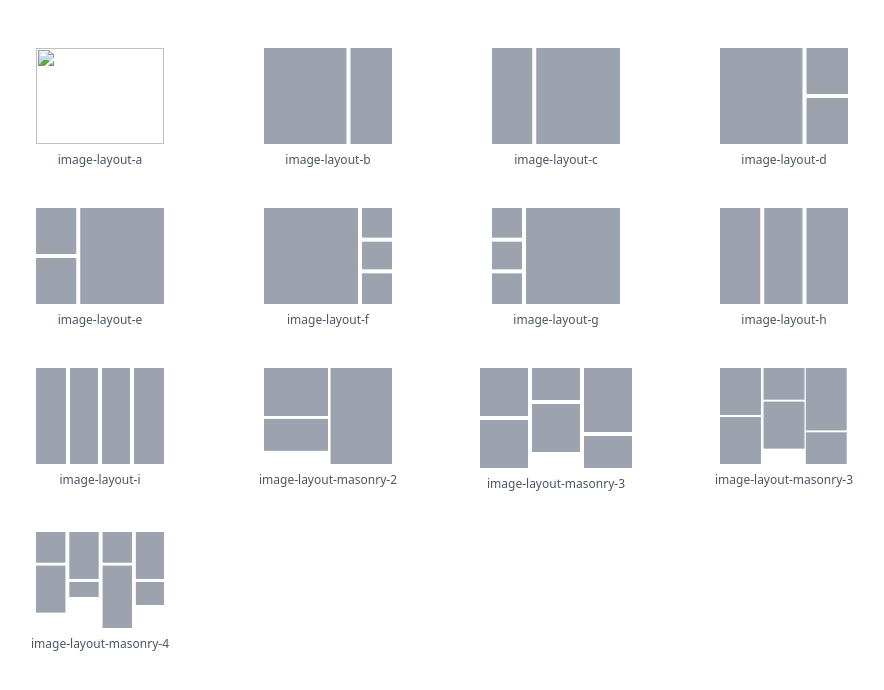
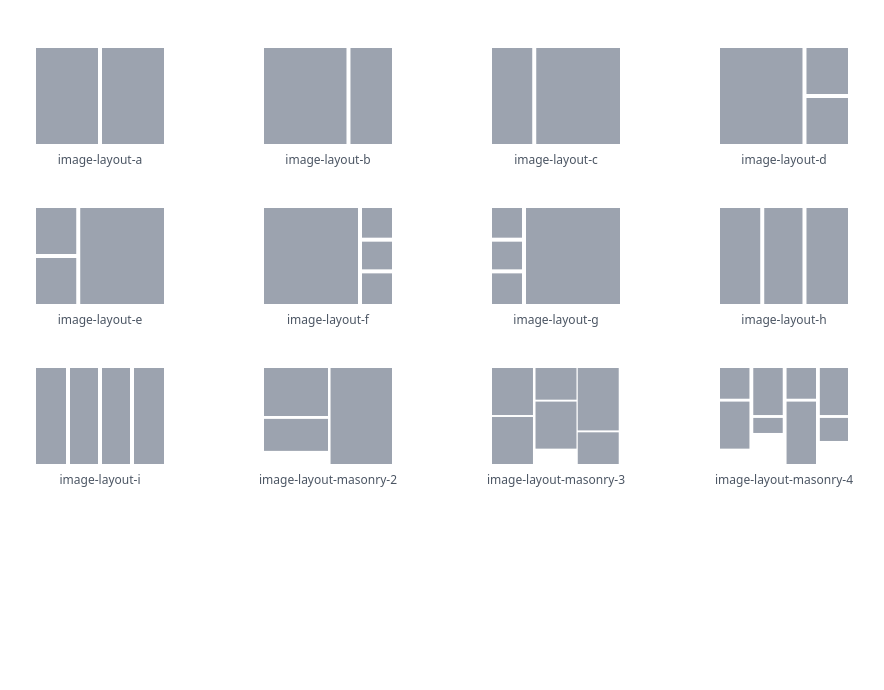
Before and after one commit to vertis/obsidian-image-layouts, a website: page docs/icons.html in a window 1280 px wide. Shown: the whole page, without its empty margins (198-1082 px from the left). Drawn offline with nearby package versions, Linux system fonts and the light colour scheme.

Commit message:
docs: fix duplicate masonry-3 tile and broken layout-a icon in README graphic
The icon sheet's source (docs/icons.html) contained two tiles both
labelled image-layout-masonry-3 — a div-based prototype next to the
SVG version — and layout-a referenced a layout-a.svg file that doesn't
exist, rendering a broken image. Regenerated layout-icons.png from the
fixed HTML. Fixes #35.

```diff
--- a/docs/icons.html
+++ b/docs/icons.html
@@ -10,7 +10,10 @@
     <div class="max-w-4xl mx-auto">
       <div class="grid grid-cols-4 gap-x-4 gap-y-10 mt-12 w-auto">
           <div class="flex flex-col items-center">
-            <img src="layout-a.svg" class="w-32 h-24 text-gray-400">
+            <svg class="w-32 h-24 text-gray-400" xmlns="http://www.w3.org/2000/svg">
+              <rect width="100%" height="100%" fill="currentColor" />
+              <line x1="50%" y1="0" x2="50%" y2="100%" stroke="white" stroke-width="4"/>
+            </svg>
             <div class="text-xs text-gray-600 text-center mt-2">image-layout-a</div>
           </div>
 
@@ -97,24 +100,6 @@
           </div>
 
           <div class="flex flex-col items-center">
-            <div class="grid grid-cols-3 gap-1 bg-white">
-              <div class="flex flex-col gap-1">
-                <div class="bg-gray-400 w-12 h-12"></div>
-                <div class="bg-gray-400 w-12 h-12"></div>
-              </div>
-              <div class="flex flex-col gap-1">
-                <div class="bg-gray-400 w-12 h-8"></div>
-                <div class="bg-gray-400 w-12 h-12"></div>
-              </div>
-              <div class="flex flex-col gap-1">
-                <div class="bg-gray-400 w-12 h-16"></div>
-                <div class="bg-gray-400 w-12 h-8"></div>
-              </div>
-            </div>
-            <div class="text-xs text-gray-600 text-center mt-2">image-layout-masonry-3</div>
-          </div>
-
-          <div class="flex flex-col items-center">
             <svg class="w-32 h-24 text-gray-400" xmlns="http://www.w3.org/2000/svg">
               <rect x="0" y="0" width="32%" height="49%" fill="currentColor" />
               <rect x="0" y="51%" width="32%" height="49%" fill="currentColor" />
```
Also changed, not shown: docs/layout-icons.png.
